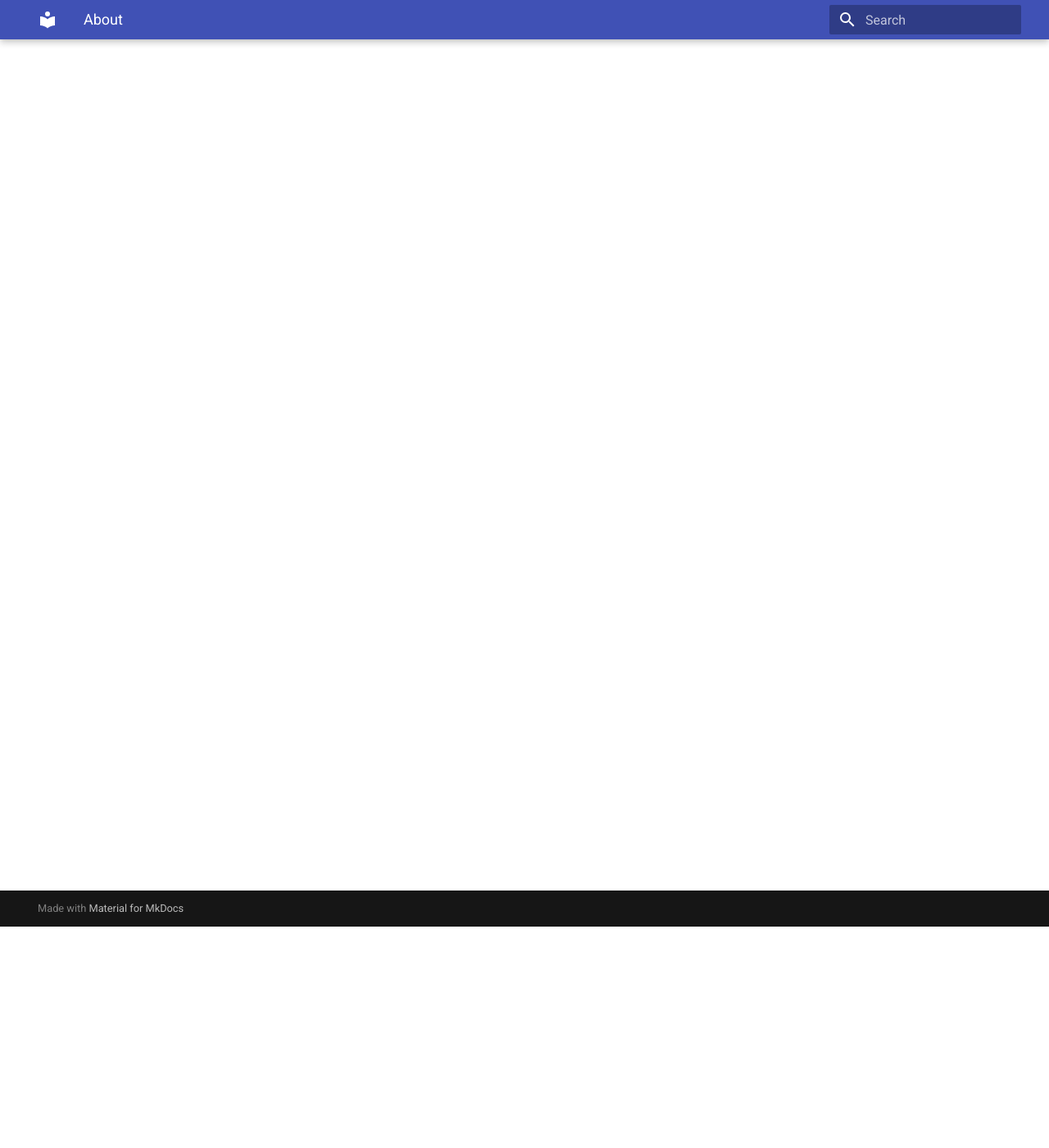
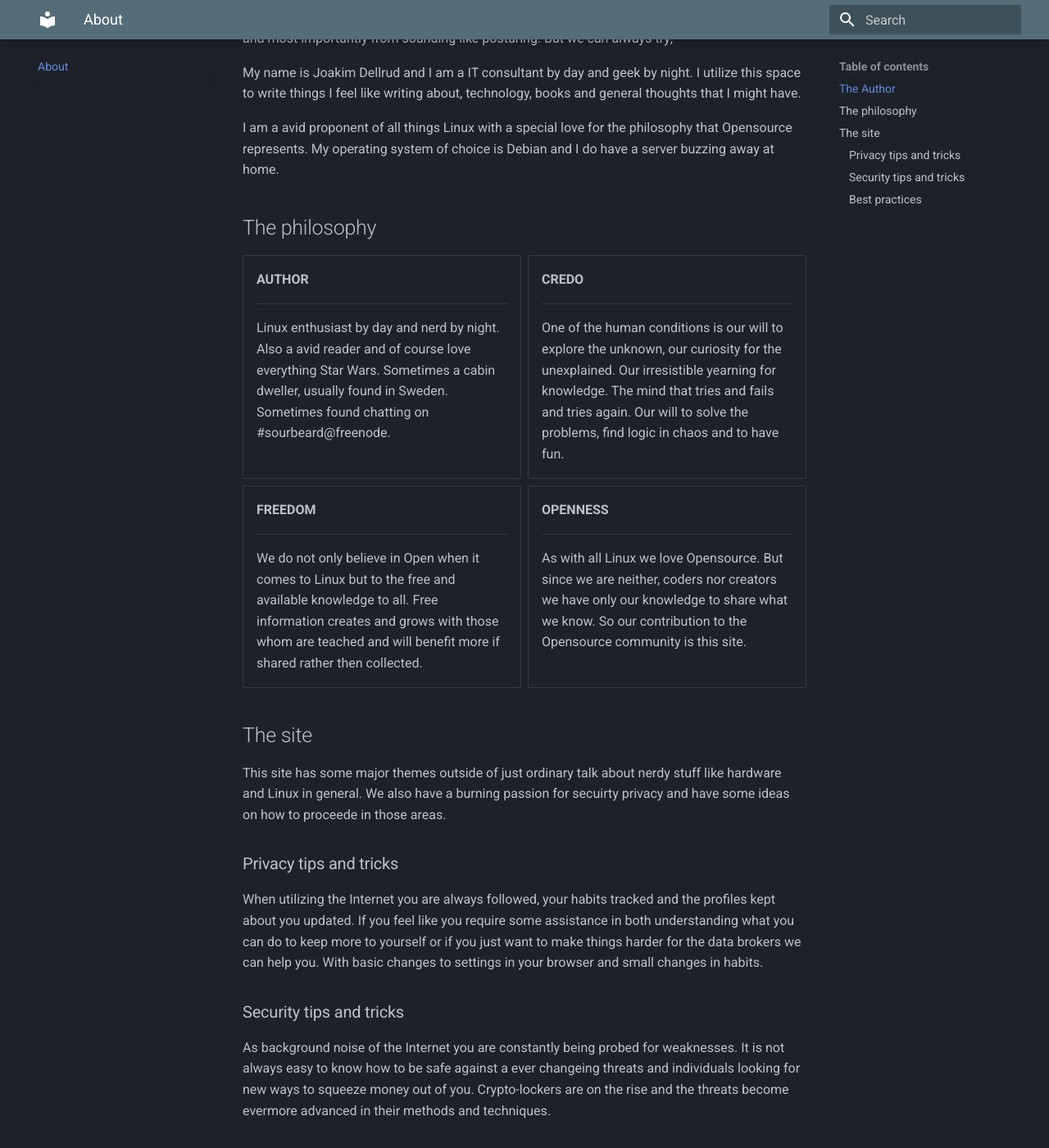
Before and after one commit to muted-se/sites, an MkDocs documentation site: the page built from website/docs/about.md, in a window 1280 px wide and 1400 px high, scrolled down 270 px. Shown: the whole window at 82% size. Built offline with MkDocs 1.6.1 and Material for MkDocs 9.7.7, drawn with Linux system fonts in a browser that asks for light colours; some of the changed text lies outside the part shown.

```diff
--- a/website/docs/about.md
+++ b/website/docs/about.md
@@ -1 +1,75 @@
-# About
+---
+hide:
+  - footer
+---
+
+# 🤵 About #
+## The Author ##
+There is no greater task then to try and keep a introduction about oneself
+short, concise, honest and most importantly from sounding like posturing.
+But we can always try;
+
+My name is Joakim Dellrud and I am a IT consultant by day and geek by night.
+I utilize this space to write things I feel like writing about, technology,
+books and general thoughts that I might have.
+
+I am a avid proponent of all things Linux with a special love for the
+philosophy that Opensource represents. My operating system of choice is
+Debian and I do have a server buzzing away at home.
+
+## The philosophy ##
+<div class="grid cards" markdown>
+-   __AUTHOR__
+
+    ---
+    Linux enthusiast by day and nerd by night. Also a avid reader and of
+    course love everything Star Wars. Sometimes a cabin dweller, usually
+    found in Sweden. Sometimes found chatting on #sourbeard@freenode.
+
+-   __CREDO__
+
+    ---
+    One of the human conditions is our will to explore the unknown, our
+    curiosity for the unexplained. Our irresistible yearning for knowledge.
+    The mind that tries and fails and tries again. Our will to solve the
+    problems, find logic in chaos and to have fun.
+
+-   __FREEDOM__
+
+    ---
+    We do not only believe in Open when it comes to Linux but to the free and
+    available knowledge to all. Free information creates and grows with those
+    whom are teached and will benefit more if shared rather then collected.
+
+-   __OPENNESS__
+
+    ---
+    As with all Linux we love Opensource. But since we are neither, coders nor
+    creators we have only our knowledge to share what we know. So our
+    contribution to the Opensource community is this site.
+</div>
+
+## The site ##
+This site has some major themes outside of just ordinary talk about nerdy stuff
+like hardware and Linux in general. We also have a burning passion for secuirty
+privacy and have some ideas on how to proceede in those areas.
+
+### Privacy tips and tricks ###
+When utilizing the Internet you are always followed, your habits tracked and
+the profiles kept about you updated. If you feel like you require some
+assistance in both understanding what you can do to keep more to yourself or if
+you just want  to make things harder for the data brokers we can help you. With
+basic changes to settings in your browser and small changes in habits.
+
+### Security tips and tricks ###
+As background noise of the Internet you are constantly being probed for
+weaknesses. It is not always easy to know how to be safe against a ever
+changeing threats and individuals looking for new ways to squeeze money out of
+you. Crypto-lockers are on the rise and the threats become evermore advanced
+in their methods and techniques.
+
+### Best practices ###
+Looking into the options available can be confusing for anyone. When the
+choices are obfuscated by design it will become even harder. We can help you
+find out what the best path is and advice you on what applications and tools
+to utilize.
--- a/website/mkdocs.yml
+++ b/website/mkdocs.yml
@@ -4,16 +4,36 @@ site_description: "A somewhat original site of nerdery and linux evangelism"
 site_author: Joakim Dellrud
 theme:
   name: material
+  palette:
+    primary: blue grey
+    accent: grey
+    scheme: slate
   features:
     - navigation.instant
     - navigation.tabs
     - navigation.indexes
+    - content.tabs.link
+    - navigation.footer
+    - header.autohide
 nav:
   - 'Home': 'index.md'
-  - Blog:
-    - blog/index.md
   - 'About': 'about.md'
   - 'Guides': 'guides/index.md'
+markdown_extensions:
+  - admonition
+  - pymdownx.details
+  - pymdownx.critic
+  - pymdownx.caret
+  - pymdownx.keys
+  - pymdownx.mark
+  - pymdownx.tilde
+  - pymdownx.superfences
+  - pymdownx.tabbed:
+      alternate_style: true
+  - attr_list
+  - md_in_html
+
+
 
 plugins:
   - search:
@@ -26,3 +46,18 @@ plugins:
       enabled: true
       authors: true
       blog_toc: true
+      blog_dir: .
+
+copyright: Copyright &copy; 2008 - 2024 Joakim Dellrud
+
+extra:
+  generator: false
+  social:
+    - icon: fontawesome/brands/mastodon
+      link: https://fosstodon.org/@squidfunk
+    - icon: fontawesome/brands/github
+      link: https://github.com/spixx/
+    - icon: fontawesome/brands/tumblr
+      link: https://www.tumblr.com/joakim-dellrud
+    - icon: fontawesome/brands/linkedin
+      link: https://se.linkedin.com/in/joakimdellrud
```
Also changed, not shown: website/docs/blog/index.md (deleted, +0 -1 lines), website/docs/blog/posts/a-somewhat-original-post.md (deleted, +0 -11 lines), website/docs/guides/index.md (+6 -1 lines), website/docs/index.md (+6 -0 lines), website/docs/posts/a-knife-in-the-back.md (added, +52 -0 lines), website/docs/posts/a-somewhat-original-post.md (added, +30 -0 lines), website/docs/posts/because-i-can.md (added, +49 -0 lines), website/docs/posts/humble-beginnings.md (added, +73 -0 lines), website/docs/posts/i-am-free.md (added, +44 -0 lines), website/docs/posts/musings.md (added, +100 -0 lines), website/docs/posts/revisiting-the-thing-about-centos8.md (added, +57 -0 lines), website/docs/posts/so-about-that-thing-with-centos-8.md (added, +61 -0 lines), README.md, website/docs/.authors.yml (renamed from website/docs/blog/.authors.yml).
